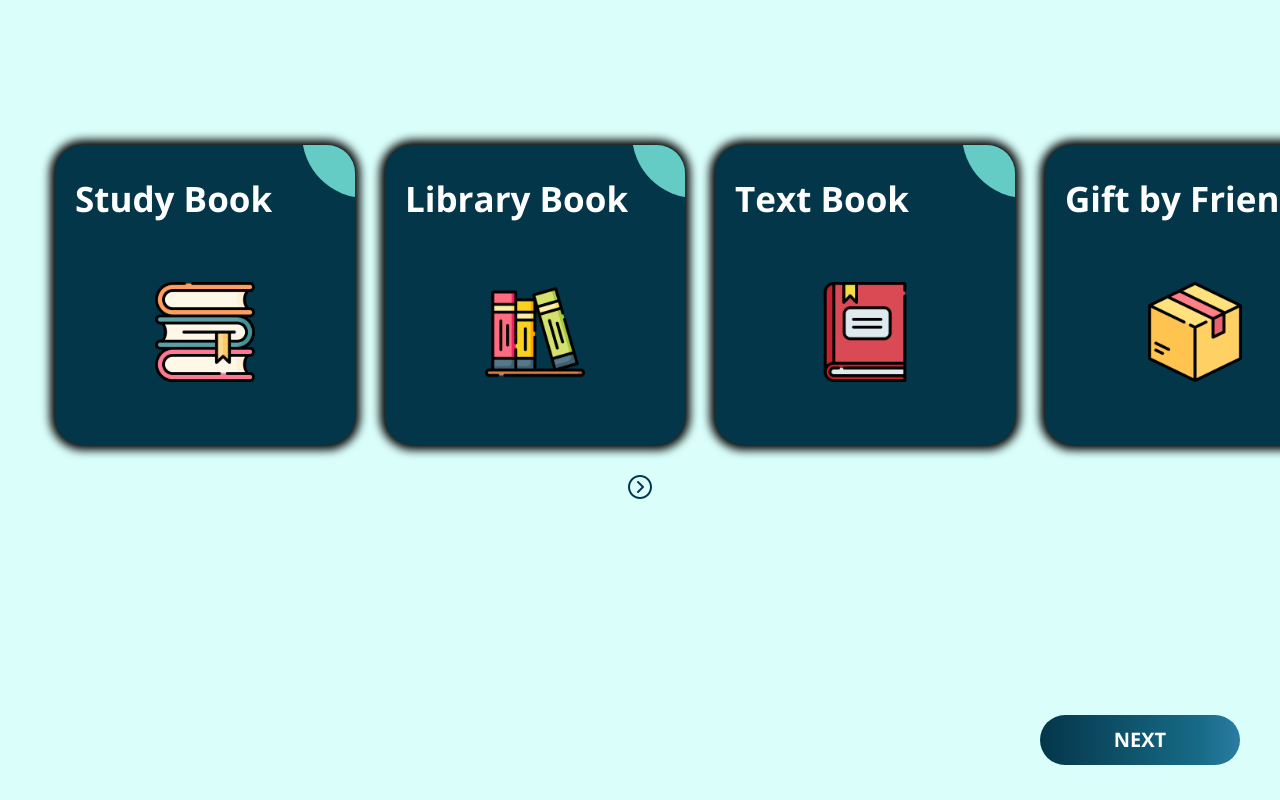
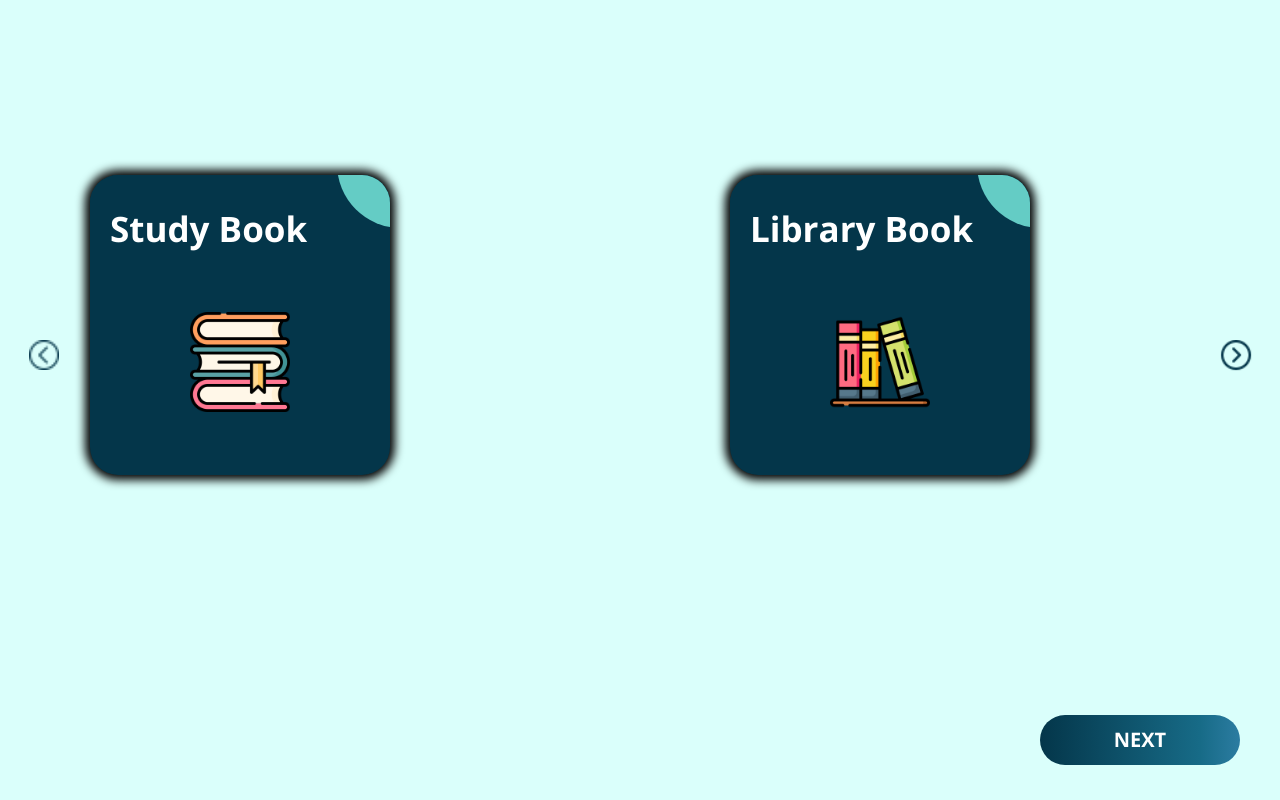
Before and after one commit to Rashika258/cabinet-assembler, a React (Create React App) app: page /parts-selection in a window 1280 px wide. Built offline with nearby package versions, Linux system fonts and the light colour scheme.

Commit message:
carousel changes

```diff
--- a/src/components/AssemblyScreen/IndividualPartsCard/IndividualPartsCard.css
+++ b/src/components/AssemblyScreen/IndividualPartsCard/IndividualPartsCard.css
@@ -9,7 +9,7 @@
   overflow: hidden;
 }
 
-/* basic article elements styling */
+
 .individual__selected-card-title {
   margin: 0 0 18px 0;
   font-family: "Open Sans";
--- a/src/components/CabinetHomePage/CompleteCabinet/CompleteCabinet.js
+++ b/src/components/CabinetHomePage/CompleteCabinet.js
@@ -1,8 +1,12 @@
 import React, { useCallback, useEffect, useState } from 'react';
-import '../../AssemblyScreen/Cabinet/Cabinet.css';
-import { cabinetPartsData } from '../../../data';
+import '../AssemblyScreen/Cabinet/Cabinet.css';
+import { cabinetPartsData } from '../../data';
+import { useCabinetStateContext } from '../../context';
 
 const CompleteCabinet = () => {
+
+  const {cabinetSharedState, setCabinetSharedState} = useCabinetStateContext()
+  console.log("cabinetData", cabinetSharedState, );
   const [cabinetItems, setCabinetItems] = useState([
     {
       variant: 'Books',
@@ -55,10 +59,10 @@ const CompleteCabinet = () => {
   }
 
   useEffect(() => {
-    cabinetPartsData &&
-      cabinetPartsData?.length > 0 &&
-      cabinetPartsData.map((item, index) => {
-         organizeObjectsByVariant(cabinetPartsData);
+    cabinetSharedState &&
+    cabinetSharedState?.length > 0 &&
+    cabinetSharedState.map((item, index) => {
+         organizeObjectsByVariant(cabinetSharedState);
       });
   }, []);
 
--- a/src/components/PartsSelection/PartsSelection.css
+++ b/src/components/PartsSelection/PartsSelection.css
@@ -12,19 +12,67 @@
   display: flex;
   align-items: center;
   justify-content: center;
+  position: relative;
 }
 
+.hide {
+  display: none;
+}
 .carousel-container {
-  width: 100%;
-}
-
-.react-multi-carousel-list {
-  padding: 0rem 0 2rem 0;
   width: 100%;
 }
 
 .react-multi-carousel-track {
   display: flex;
+  list-style: none;
+  margin-left: 35px;
+}
+
+.button__wrap {
+  width: 100%;
+  position: absolute;
+  align-items: center;
+    display: flex;
+    justify-content: center;
+}
+
+.right__arrow-wrap {
+  width: 40px;
+  height: 40px;
+  text-align: center;
+  position: absolute;
+  top: 40%;
+  left: 95%;
+  z-index: 22222222;
+}
+
+.right__arrow {
+  height: 30px;
+  width: 30px;
+  cursor: pointer;
+}
+
+.left__arrow {
+  height: 30px;
+  width: 30px;
+  cursor: pointer;
+}
+
+.left__arrow-wrap {
+  width: 40px;
+  height: 40px;
+  text-align: center;
+  position: absolute;
+  top: 40%;
+  right: 95%;
+  z-index: 22222222;
+}
+
+.carousel__container {
+  display: flex;
+  align-items: center;
+  overflow: hidden;
+  position: relative;
   height: 100%;
 }
 
--- a/src/components/PartsSelection/PartsSelection.js
+++ b/src/components/PartsSelection/PartsSelection.js
@@ -1,4 +1,4 @@
-import React from "react";
+import React, { useRef } from "react";
 import "./PartsSelection.css";
 import Carousel from "react-multi-carousel";
 import { cabinetPartsData } from "../../data";
@@ -7,6 +7,25 @@ import leftArrow from "../../assets/left-arrow.png";
 import rightArrow from "../../assets/right-arrow.png";
 
 export default function PartsSelection() {
+  const carouselRef = useRef(null);
+
+  const handlePrevious = () => {
+    const isAtFirstSlide = carouselRef.current.state.currentSlide === 0;
+
+    if (isAtFirstSlide) {
+      carouselRef.current.goToSlide(cabinetPartsData.length - 1);
+    } else {
+      carouselRef.current.previous();
+    }
+  };
+
+  const handleNext = () => {
+    const currentSlide = carouselRef.current.state.currentSlide;
+    const nextSlide =
+      currentSlide === cabinetPartsData.length - 1 ? 0 : currentSlide + 1;
+    carouselRef.current.goToSlide(nextSlide, true);
+  };
+
   const responsive = {
     desktop: {
       breakpoint: {
@@ -14,7 +33,6 @@ export default function PartsSelection() {
         min: 1024,
       },
       items: 3,
-      partialVisibilityGutter: 40,
     },
     mobile: {
       breakpoint: {
@@ -22,7 +40,6 @@ export default function PartsSelection() {
         min: 0,
       },
       items: 1,
-      partialVisibilityGutter: 30,
     },
     tablet: {
       breakpoint: {
@@ -30,42 +47,54 @@ export default function PartsSelection() {
         min: 464,
       },
       items: 2,
-      partialVisibilityGutter: 30,
     },
   };
 
-  const CustomLeftArrow = ({ previous }) => {
+  const ButtonGroup = ({
+    next,
+    previous,
+    goToSlide,
+    handleNext,
+    handlePrevious,
+    length,
+    ...rest
+  }) => {
+    const {
+      carouselState: { currentSlide },
+    } = rest;
+
+    console.log("currentSlide", currentSlide);
+
     return (
+      <div className="button__wrap">
         <div
-        style={{
-          textAlign: "center",
-          position: "relative",
-        }}
+          className={
+            // currentSlide === 0 ? "left__arrow-wrap hide" :
+            "left__arrow-wrap"
+          }
         >
           <img
             src={leftArrow}
-          classNameName="left__arrow"
+            className="left__arrow"
             alt="left"
-          onClick={previous}
+            onClick={() => handlePrevious()}
           />
         </div>
-    );
-  };
-
-  const CustomRightArrow = ({ next }) => {
-    return (
         <div
-        style={{
-          textAlign: "center",
-          position: "relative",
-        }}
+          className={
+            // currentSlide === length
+            //   ? "right__arrow-wrap hide"
+            //   :
+            "right__arrow-wrap"
+          }
         >
           <img
             src={rightArrow}
-          classNameName="right__arrow"
+            className="right__arrow"
             alt="right"
-          onClick={next}
+            onClick={() => handleNext()}
           />
+        </div>
       </div>
     );
   };
@@ -74,34 +103,41 @@ export default function PartsSelection() {
     <div className="parts__selection__container">
       <div className="parts__selection__carousel-wrap">
         <Carousel
+          key="carousel-parts"
           additionalTransfrom={0}
-          arrows
-          autoPlaySpeed={3000}
+          arrows={false}
+          ref={carouselRef}
+          autoPlaySpeed={0}
           centerMode={false}
-          classNameName=""
-          containerclassName=""
-          dotListclassName=""
+          className=""
+          containerClass="carousel__container"
+          dotListClass=""
           draggable
           focusOnSelect={false}
           infinite={false}
           itemclassName=""
           keyBoardControl
           minimumTouchDrag={80}
+          infiniteLoop={true}
           pauseOnHover
           renderArrowsWhenDisabled={false}
-          renderButtonGroupOutside={false}
+          renderButtonGroupOutside={true}
           renderDotsOutside={false}
           responsive={responsive}
-          rewind={false}
-          rewindWithAnimation={false}
-          rtl={false}
-          shouldResetAutoplay
           showDots={false}
           sliderclassName=""
           slidesToSlide={1}
           swipeable
-          customLeftArrow={<CustomLeftArrow />}
-          customRightArrow={<CustomRightArrow />}
+          partialVisbile={false}
+          shouldResetAutoplay={false}
+          autoPlay={false}
+          customButtonGroup={
+            <ButtonGroup
+              handleNext={handleNext}
+              handlePrevious={handlePrevious}
+              length={cabinetPartsData.length}
+            />
+          }
         >
           {cabinetPartsData &&
             cabinetPartsData.length > 0 &&
--- /dev/null
+++ b/src/context.js
@@ -0,0 +1,19 @@
+
+import { createContext, useContext, useState } from "react";
+import { cabinetPartsData } from "./data";
+
+const CabinetContext = createContext();
+
+export const CabinetContextProvider = ({ children }) => {
+  const [cabinetSharedState, setCabinetSharedState] = useState(cabinetPartsData);
+
+  return (
+    <CabinetContext.Provider value={{ cabinetSharedState, setCabinetSharedState }}>
+      {children}
+    </CabinetContext.Provider>
+  );
+};
+
+export const useCabinetStateContext = () => {
+  return useContext(CabinetContext);
+};
--- a/src/index.js
+++ b/src/index.js
@@ -1,12 +1,15 @@
-import React from 'react';
-import ReactDOM from 'react-dom/client';
-import App from './App';
-import reportWebVitals from './reportWebVitals';
+import React from "react";
+import ReactDOM from "react-dom/client";
+import App from "./App";
+import reportWebVitals from "./reportWebVitals";
+import { CabinetContextProvider } from "./context";
 
-const root = ReactDOM.createRoot(document.getElementById('root'));
+const root = ReactDOM.createRoot(document.getElementById("root"));
 root.render(
   <React.StrictMode>
-    <App />
+    <CabinetContextProvider>
+      <App />
+    </CabinetContextProvider>
   </React.StrictMode>
 );
 
```
Also changed, not shown: src/components/CabinetHomePage/CabinetHomePage.js (+5 -2 lines). Lines whose indentation alone changed are shown as unchanged.
